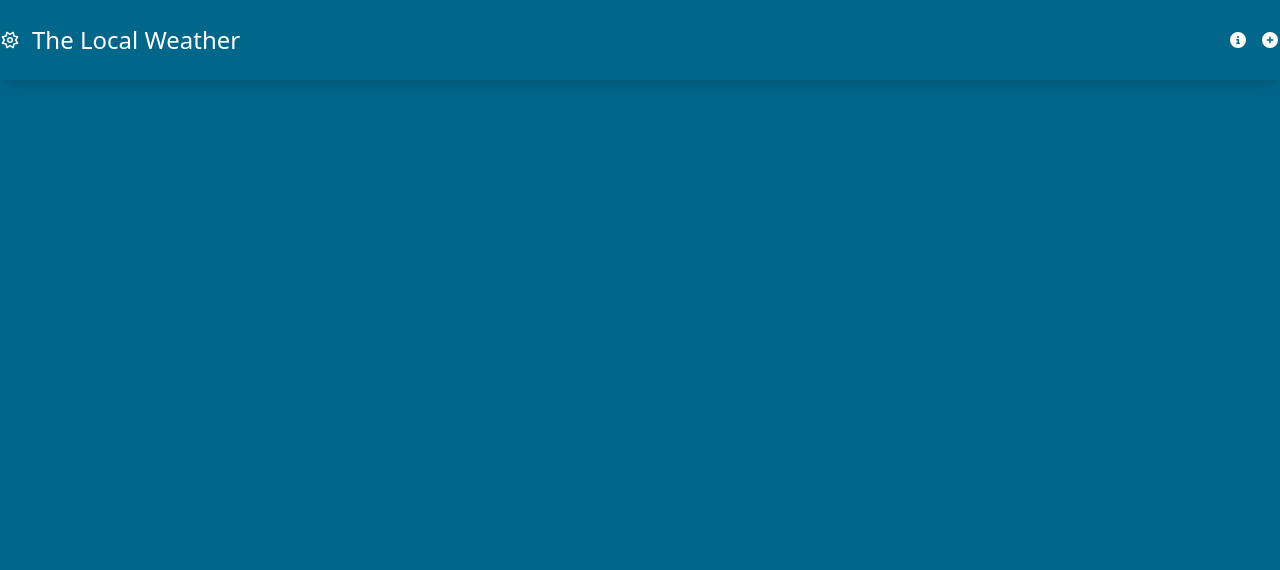
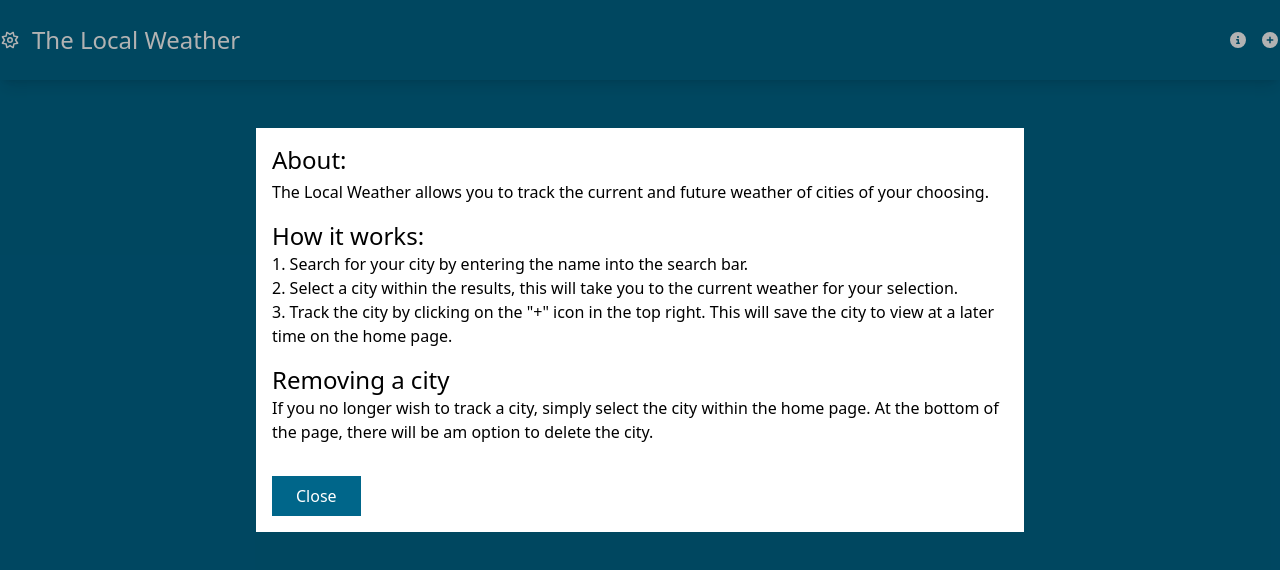
Before and after one commit to A-Marvulle/weather-app, a Vue app: page / in a window 1280 px wide. Both pictures are taken after a click on the element 1238 px from the left and 40 px from the top of the page. Shown: the top 570 px of the page. Built offline with nearby package versions, Linux system fonts and the light colour scheme; the HTML template or start-up script is replaced by a standard one.

Commit message:
feat: add modal with project info

```diff
--- /dev/null
+++ b/src/components/BaseModal.vue
@@ -0,0 +1,70 @@
+<template>
+  <Teleport to="body">
+    <Transition name="modal-outer">
+      <div
+        v-if="modalActive"
+        class="absolute w-full bg-black/30 h-screen top-0 left-0 flex justify-center px-8"
+      >
+        <Transition name="modal-inner">
+          <div
+            v-if="modalActive"
+            class="bg-white self-start mt-32 max-w-3xl w-full max-h-[60vh] sm:max-h-none flex flex-col"
+          >
+            <div class="p-4 overflow-y-auto">
+              <slot />
+            </div>
+
+            <div class="p-4 bg-white">
+              <button
+                class="text-white bg-weather-primary transition-colors duration-300 hover:bg-weather-primary/70 py-2 px-6 cursor-pointer"
+                @click="$emit('close-modal')"
+              >
+                Close
+              </button>
+            </div>
+          </div>
+        </Transition>
+      </div>
+    </Transition>
+  </Teleport>
+</template>
+
+<script setup>
+defineEmits(["close-modal"]);
+
+defineProps({
+  modalActive: {
+    type: Boolean,
+    default: false,
+  },
+});
+</script>
+
+<style>
+.modal-outer-enter-active,
+.modal-outer-leave-active {
+  transition: opacity 0.3s cubic-bezier(0.52, 0.02, 0.19, 1.02);
+}
+
+.modal-outer-enter-from,
+.modal-outer-leave-to {
+  opacity: 0;
+}
+
+.modal-inner-enter-active {
+  transition: all 0.3s cubic-bezier(0.52, 0.02, 0.19, 1.02) 0.15s;
+}
+
+.modal-inner-leave-active {
+  transition: all 0.3s cubic-bezier(0.52, 0.02, 0.19, 1.02);
+}
+
+.modal-inner-enter-from {
+  opacity: 0;
+  transform: scale(0.8);
+}
+
+.modal-inner-leave-to {
+  transform: scale(0.8);
+}
+</style>
--- a/src/components/SiteNavigation.vue
+++ b/src/components/SiteNavigation.vue
@@ -12,17 +12,55 @@
       </RouterLink>
 
       <div class="flex gap-3 flex-1 justify-end">
-          <p class="hover:text-weather-secondary duration-150 cursor-pointer">
-            <font-awesome-icon icon="fa-solid fa-circle-info" />
+        <p class="hover:text-weather-secondary duration-150 cursor-pointer">
+          <font-awesome-icon icon="fa-solid fa-circle-info" @click="toogleModal" />
         </p>
-        <p class="hover:text-weather-secondary duration-150 cursor-pointer">
-            <font-awesome-icon icon="fa-solid fa-circle-plus" />
+        <p class="hover:text-weather-secondary duration-150 cursor-pointer" >
+          <font-awesome-icon icon="fa-solid fa-circle-plus" />
         </p>
       </div>
+
+      <BaseModal :modalActive="modalActive" @close-modal="toogleModal">
+        <div class="text-black">
+          <h2 class="text-2xl mb-1">About:</h2>
+          <p class="mb-4">
+            The Local Weather allows you to track the current and future weather
+            of cities of your choosing.
+          </p>
+          <h2 class="text-2xl">How it works:</h2>
+          <ol class="list-decimal list-inside mb-4">
+            <li>
+              Search for your city by entering the name into the search bar.
+            </li>
+            <li>
+              Select a city within the results, this will take you to the
+              current weather for your selection.
+            </li>
+            <li>
+              Track the city by clicking on the "+" icon in the top right. This
+              will save the city to view at a later time on the home page.
+            </li>
+          </ol>
+
+          <h2 class="text-2xl">Removing a city</h2>
+          <p>
+            If you no longer wish to track a city, simply select the city within
+            the home page. At the bottom of the page, there will be am option to
+            delete the city.
+          </p>
+        </div>
+      </BaseModal>
     </nav>
   </header>
 </template>
 
 <script setup>
+import { ref } from "vue";
 import { RouterLink } from "vue-router";
+import BaseModal from "./BaseModal.vue";
+
+const modalActive = ref(null);
+const toogleModal = () => {
+    modalActive.value = !modalActive.value;
+}
 </script>
```
